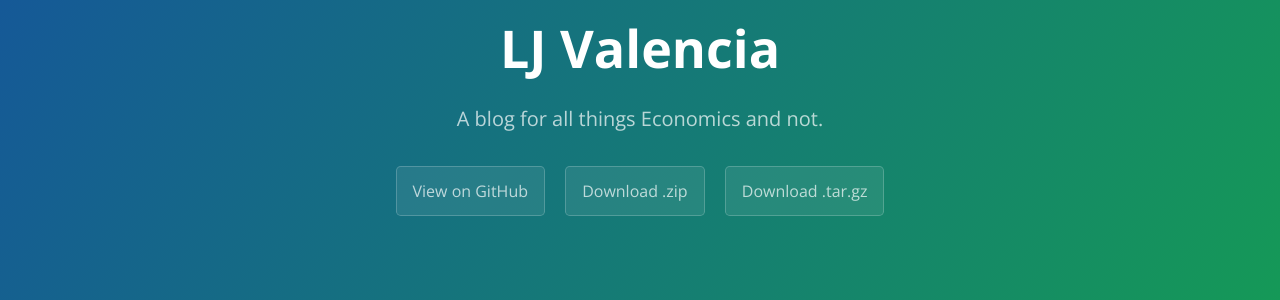
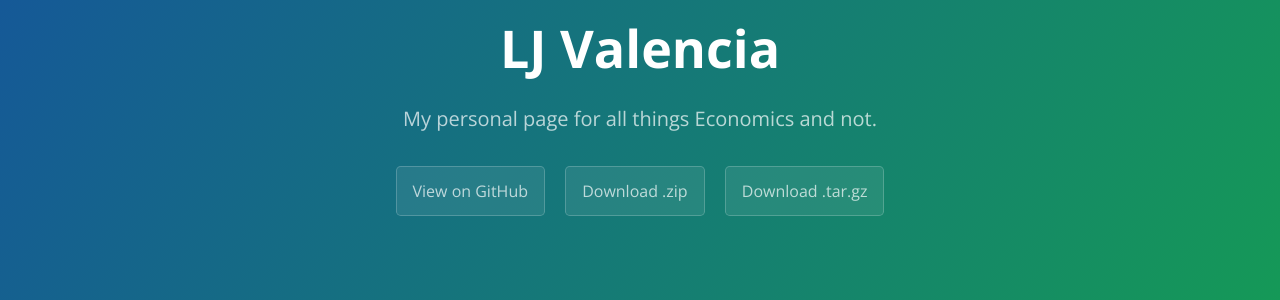
Before and after one commit to lj-valencia/cayman-blog-old-site, a Jekyll site: the page built from index.md, in a window 1280 px wide. Shown: the part 127-427 px from the top of the page. Built offline with Jekyll 4.4.1, drawn with Linux system fonts in a browser that asks for light colours.

Commit message:
Update _config.yml

```diff
--- a/_config.yml
+++ b/_config.yml
@@ -1,5 +1,5 @@
 title: LJ Valencia
-description: A blog for all things Economics and not.
+description: My personal page for all things Economics and not.
 show_downloads: true
 
 baseurl: # change this to the subpath of your site, e.g. /blog. Leave it empty if you don't need it.
```
